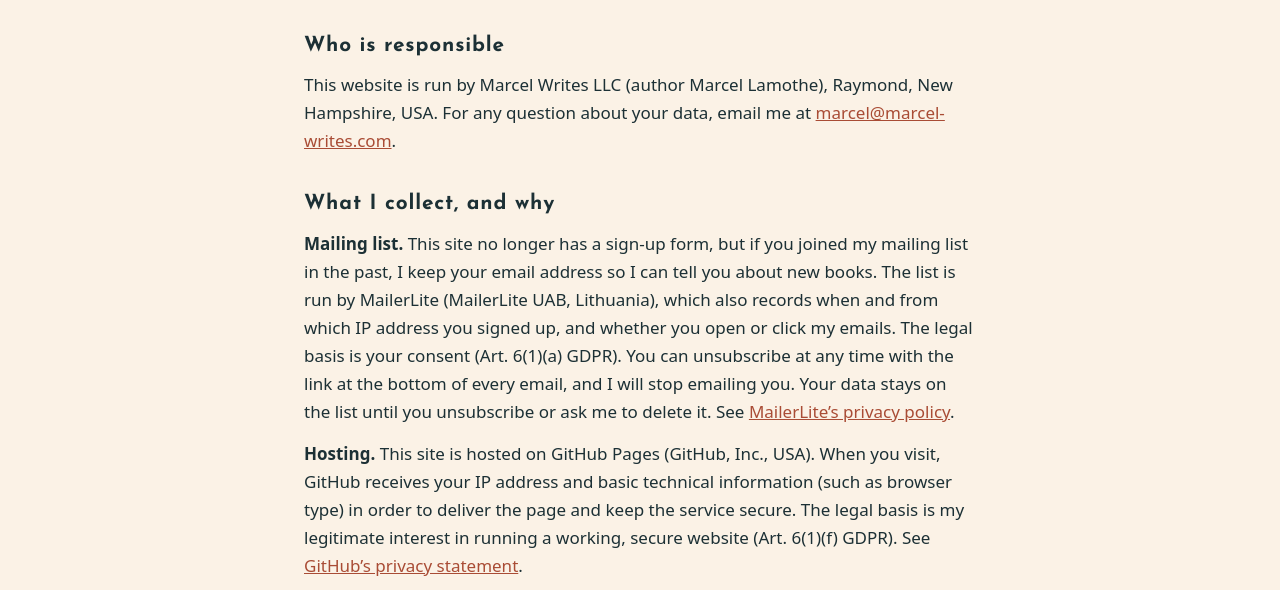
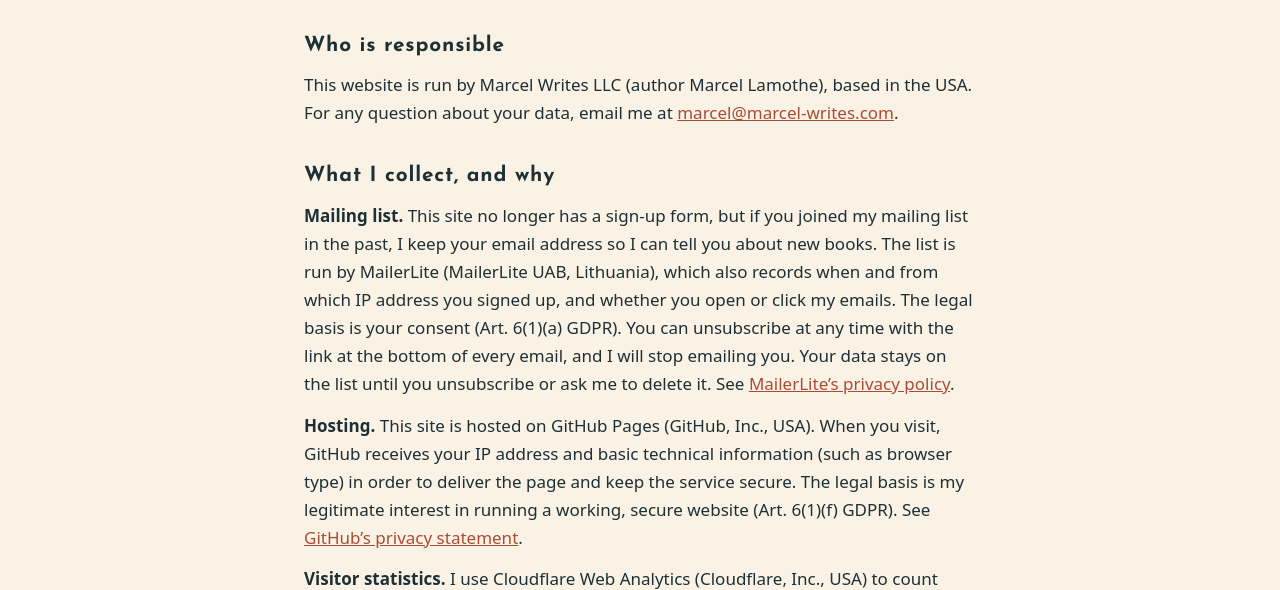
Before and after one commit to mlamothe/marcel-writes.github.io, a plain HTML site: page privacy.html in a window 1280 px wide. Shown: the part 211-801 px from the top of the page. Drawn offline with Linux system fonts and the light colour scheme.

Commit message:
Remove town and state from the privacy notice
Co-Authored-By: Claude Opus 5.5 <noreply@anthropic.com>

```diff
--- a/privacy.html
+++ b/privacy.html
@@ -30,7 +30,7 @@
     <p class="updated">Last updated: October 17, 2026</p>
 
     <h2>Who is responsible</h2>
-    <p>This website is run by Marcel Writes LLC (author Marcel Lamothe), Raymond, New Hampshire, USA. For any question about your data, email me at
+    <p>This website is run by Marcel Writes LLC (author Marcel Lamothe), based in the USA. For any question about your data, email me at
       <a href="mailto:marcel@marcel-writes.com">marcel@marcel-writes.com</a>.</p>
 
     <h2>What I collect, and why</h2>
```
